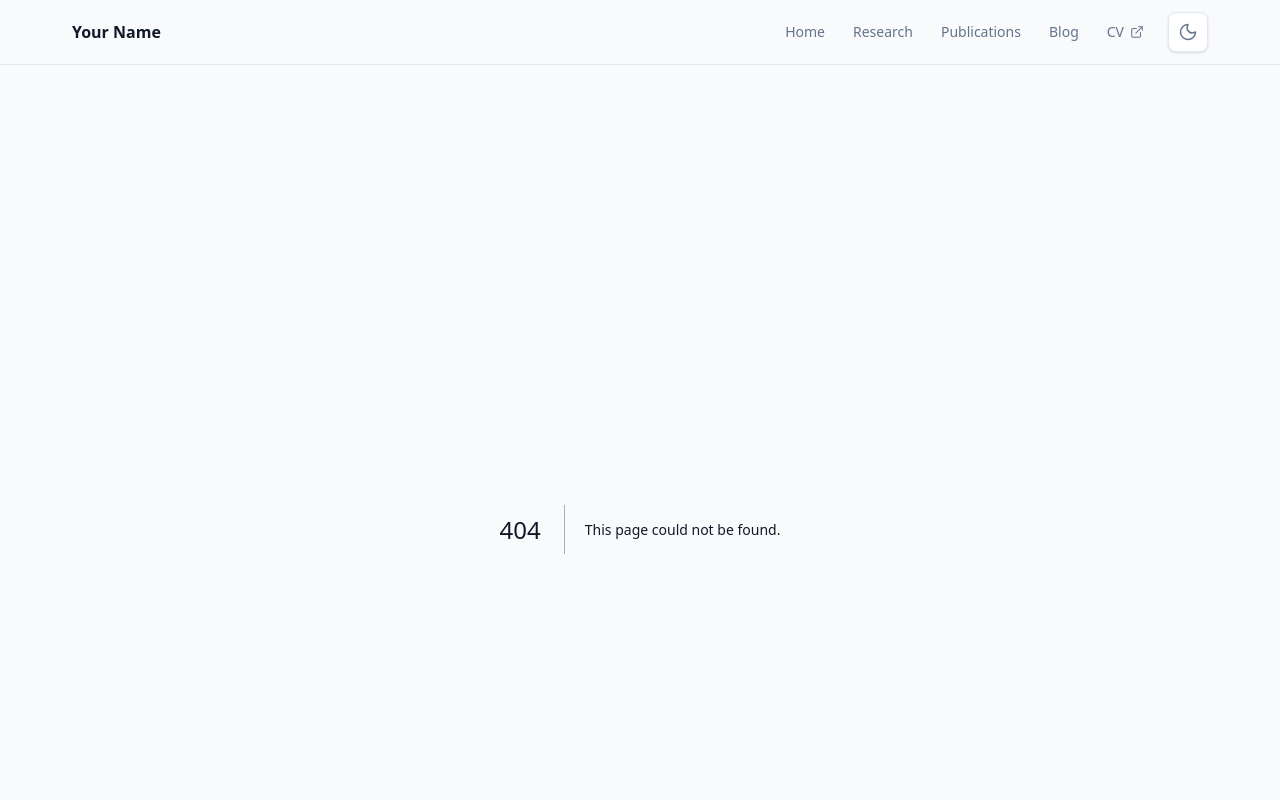
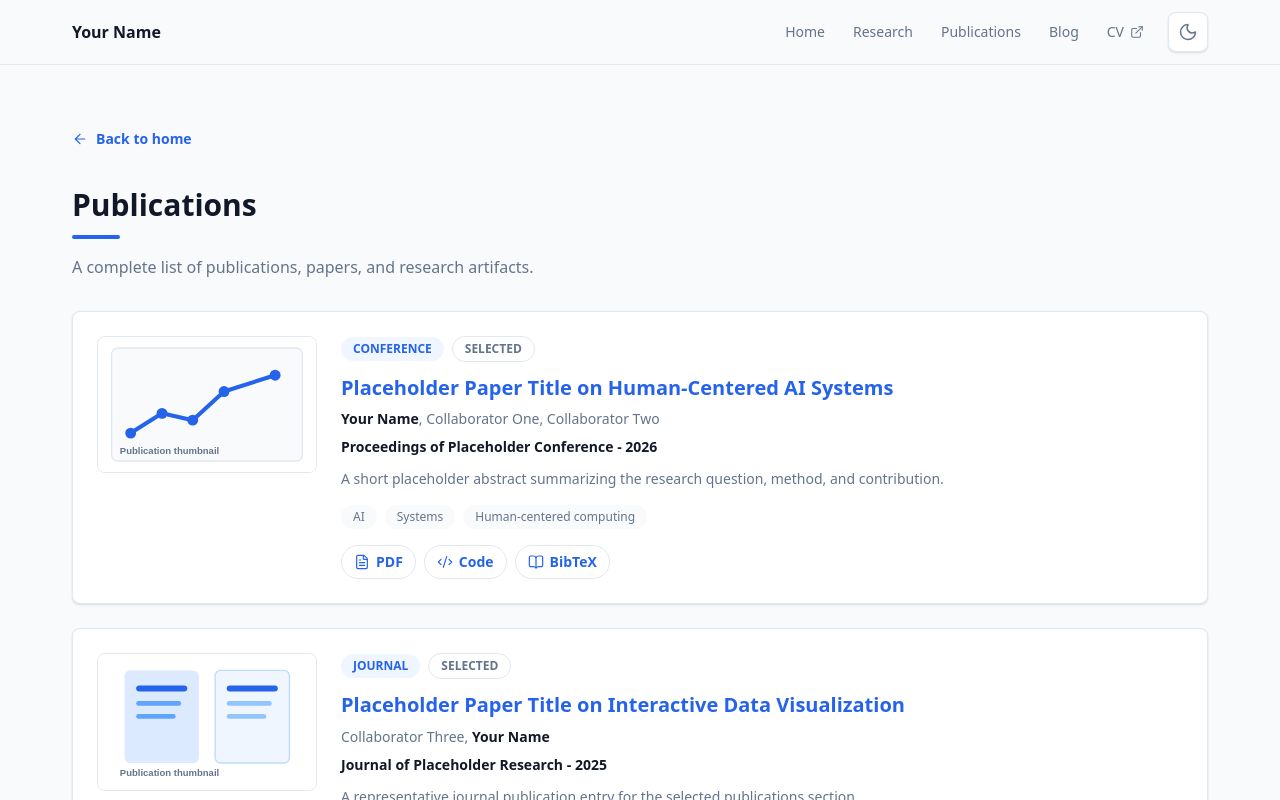
Before and after one commit to mtplayground/chen-hatti-f810-personal-site, a Next.js app: page /publications in a window 1280 px wide. Before the commit this address had no page. Shown: the top 800 px of the page. Built offline with nearby package versions, Linux system fonts and the light colour scheme.

Commit message:
feat: Reusable list-page layout + Publications page

```diff
--- /dev/null
+++ b/app/publications/page.tsx
@@ -0,0 +1,182 @@
+import type { Metadata } from "next";
+import Image from "next/image";
+import {
+  BookOpen,
+  Code2,
+  ExternalLink,
+  FileText,
+  Link as LinkIcon,
+  PlayCircle,
+  Presentation
+} from "lucide-react";
+import type { LucideIcon } from "lucide-react";
+import { ListPage } from "../../components/layout/list-page";
+import { Card } from "../../components/ui";
+import { siteContent } from "../../data/config";
+import type { PublicationItem } from "../../data/types";
+
+export const metadata: Metadata = {
+  title: "Publications | chen-hatti-f810-personal-site",
+  description: "Full publications listing"
+};
+
+const linkClass =
+  "inline-flex items-center gap-1.5 rounded-full border border-academic-border px-3 py-1.5 text-sm font-semibold text-academic-accent no-underline transition-colors hover:border-academic-accent hover:text-academic-accent-hover focus-visible:outline focus-visible:outline-2 focus-visible:outline-offset-2 focus-visible:outline-academic-accent dark:border-academic-dark-border dark:text-academic-dark-accent dark:hover:border-academic-dark-accent dark:hover:text-academic-dark-accent-hover dark:focus-visible:outline-academic-dark-accent";
+
+interface PublicationResourceLink {
+  label: string;
+  href: string;
+  icon: LucideIcon;
+  download?: string;
+}
+
+function hasLink(link: PublicationResourceLink | undefined): link is PublicationResourceLink {
+  return Boolean(link);
+}
+
+function isExternalHref(href: string) {
+  return /^https?:\/\//.test(href);
+}
+
+function bibtexHref(publication: PublicationItem) {
+  const bibtex = publication.links?.bibtex;
+
+  if (!bibtex) {
+    return undefined;
+  }
+
+  return isExternalHref(bibtex) || bibtex.startsWith("/")
+    ? bibtex
+    : `data:text/plain;charset=utf-8,${encodeURIComponent(bibtex)}`;
+}
+
+function PublicationAuthors({ publication }: { publication: PublicationItem }) {
+  return (
+    <p className="mt-2 text-sm text-academic-muted dark:text-academic-dark-muted">
+      {publication.authors.map((author, index) => (
+        <span key={`${publication.id}-${author.name}`}>
+          <span
+            className={
+              author.isSelf ? "font-semibold text-academic-text dark:text-academic-dark-text" : ""
+            }
+          >
+            {author.name}
+          </span>
+          {index < publication.authors.length - 1 ? ", " : ""}
+        </span>
+      ))}
+    </p>
+  );
+}
+
+function PublicationLinks({ publication }: { publication: PublicationItem }) {
+  const links = publication.links;
+  const bibHref = bibtexHref(publication);
+  const publicationLinks = [
+    links?.pdf ? { label: "PDF", href: links.pdf, icon: FileText } : undefined,
+    links?.code ? { label: "Code", href: links.code, icon: Code2 } : undefined,
+    links?.project ? { label: "Project", href: links.project, icon: LinkIcon } : undefined,
+    links?.doi ? { label: "DOI", href: links.doi, icon: ExternalLink } : undefined,
+    links?.slides ? { label: "Slides", href: links.slides, icon: Presentation } : undefined,
+    links?.video ? { label: "Video", href: links.video, icon: PlayCircle } : undefined,
+    bibHref
+      ? { label: "BibTeX", href: bibHref, icon: BookOpen, download: `${publication.id}.bib` }
+      : undefined
+  ].filter(hasLink);
+
+  if (publicationLinks.length === 0) {
+    return null;
+  }
+
+  return (
+    <div className="mt-4 flex flex-wrap gap-2">
+      {publicationLinks.map((link) => {
+        const Icon = link.icon;
+        const isDataBibtex = link.href.startsWith("data:");
+        const external = isExternalHref(link.href);
+
+        return (
+          <a
+            className={linkClass}
+            download={isDataBibtex ? link.download : undefined}
+            href={link.href}
+            key={`${publication.id}-${link.label}`}
+            rel={external ? "noreferrer" : undefined}
+            target={external ? "_blank" : undefined}
+          >
+            <Icon aria-hidden="true" className="h-4 w-4" strokeWidth={1.8} />
+            <span>{link.label}</span>
+          </a>
+        );
+      })}
+    </div>
+  );
+}
+
+export default function PublicationsPage() {
+  return (
+    <ListPage
+      description="A complete list of publications, papers, and research artifacts."
+      title="Publications"
+    >
+      <ol className="space-y-card">
+        {siteContent.publications.map((publication) => (
+          <li key={publication.id}>
+            <Card className="grid gap-card lg:grid-cols-[220px_minmax(0,1fr)] lg:items-start">
+              {publication.thumbnail ? (
+                <div className="relative aspect-[16/10] overflow-hidden rounded-card border border-academic-border bg-academic-bg-subtle dark:border-academic-dark-border dark:bg-academic-dark-surface-muted">
+                  <Image
+                    alt={publication.thumbnail.alt}
+                    className="object-cover"
+                    fill
+                    sizes="(min-width: 1024px) 220px, 100vw"
+                    src={publication.thumbnail.src}
+                  />
+                </div>
+              ) : null}
+
+              <div>
+                <div className="flex flex-wrap items-center gap-2">
+                  <span className="rounded-full bg-academic-accent-subtle px-3 py-1 text-xs font-semibold uppercase tracking-normal text-academic-accent dark:bg-academic-dark-surface-muted dark:text-academic-dark-accent">
+                    {publication.type}
+                  </span>
+                  {publication.selected ? (
+                    <span className="rounded-full border border-academic-border px-3 py-1 text-xs font-semibold uppercase tracking-normal text-academic-muted dark:border-academic-dark-border dark:text-academic-dark-muted">
+                      Selected
+                    </span>
+                  ) : null}
+                </div>
+
+                <h2 className="mt-3 text-xl font-semibold leading-snug text-academic-accent dark:text-academic-dark-accent">
+                  {publication.title}
+                </h2>
+                <PublicationAuthors publication={publication} />
+                <p className="mt-2 text-sm font-semibold text-academic-text dark:text-academic-dark-text">
+                  {publication.venue} - {publication.year}
+                </p>
+                {publication.abstract ? (
+                  <p className="mt-3 text-sm text-academic-muted dark:text-academic-dark-muted">
+                    {publication.abstract}
+                  </p>
+                ) : null}
+                {publication.tags?.length ? (
+                  <div className="mt-4 flex flex-wrap gap-2">
+                    {publication.tags.map((tag) => (
+                      <span
+                        className="rounded-full bg-academic-bg-subtle px-3 py-1 text-xs font-medium text-academic-muted dark:bg-academic-dark-surface-muted dark:text-academic-dark-muted"
+                        key={`${publication.id}-${tag}`}
+                      >
+                        {tag}
+                      </span>
+                    ))}
+                  </div>
+                ) : null}
+                <PublicationLinks publication={publication} />
+              </div>
+            </Card>
+          </li>
+        ))}
+      </ol>
+    </ListPage>
+  );
+}
--- /dev/null
+++ b/components/layout/list-page.tsx
@@ -0,0 +1,37 @@
+import { ArrowLeft } from "lucide-react";
+import Link from "next/link";
+import type { ReactNode } from "react";
+
+interface ListPageProps {
+  title: string;
+  description?: string;
+  children: ReactNode;
+}
+
+export function ListPage({ title, description, children }: ListPageProps) {
+  return (
+    <main className="space-y-card-lg">
+      <Link
+        className="inline-flex items-center gap-2 text-sm font-semibold text-academic-accent no-underline transition-colors hover:text-academic-accent-hover focus-visible:outline focus-visible:outline-2 focus-visible:outline-offset-2 focus-visible:outline-academic-accent dark:text-academic-dark-accent dark:hover:text-academic-dark-accent-hover dark:focus-visible:outline-academic-dark-accent"
+        href="/"
+      >
+        <ArrowLeft aria-hidden="true" className="h-4 w-4" strokeWidth={1.8} />
+        <span>Back to home</span>
+      </Link>
+
+      <header>
+        <h1 className="text-3xl font-bold text-academic-text dark:text-academic-dark-text">
+          {title}
+        </h1>
+        <div className="mt-3 h-1 w-12 rounded-full bg-academic-accent dark:bg-academic-dark-accent" />
+        {description ? (
+          <p className="mt-4 max-w-3xl text-base text-academic-muted dark:text-academic-dark-muted">
+            {description}
+          </p>
+        ) : null}
+      </header>
+
+      {children}
+    </main>
+  );
+}
```
